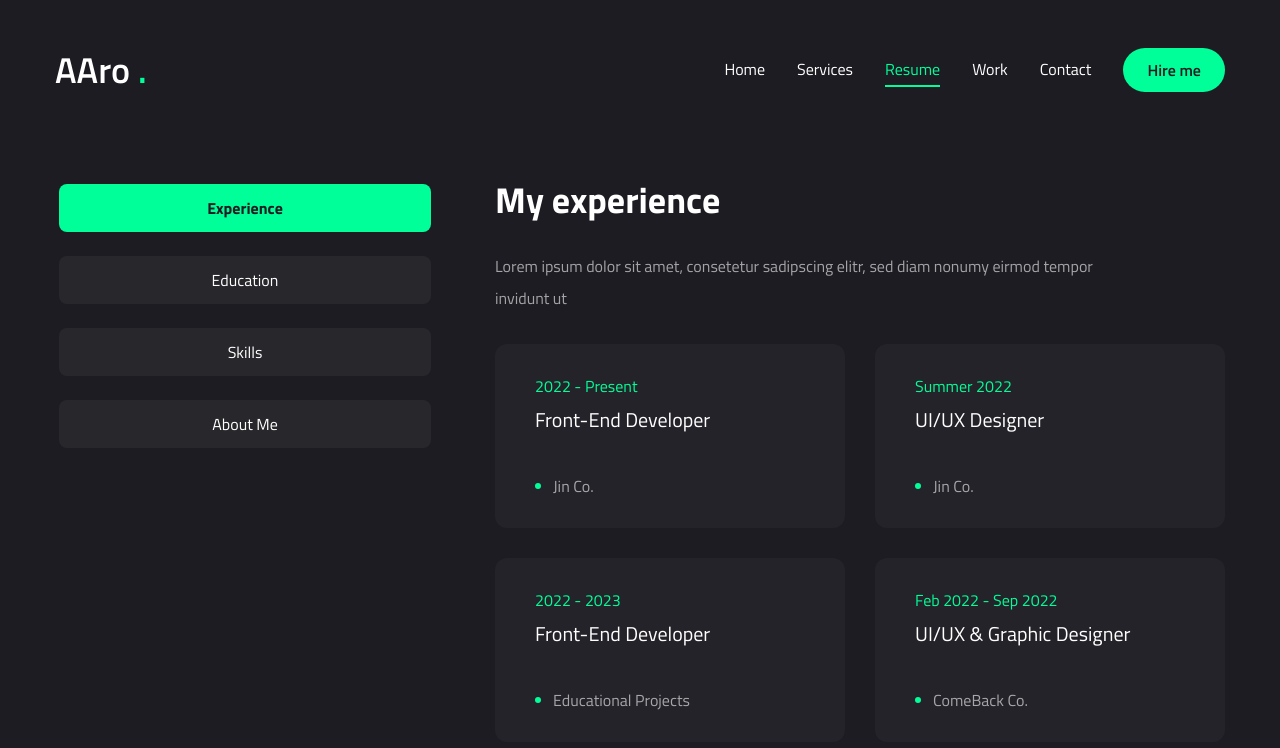
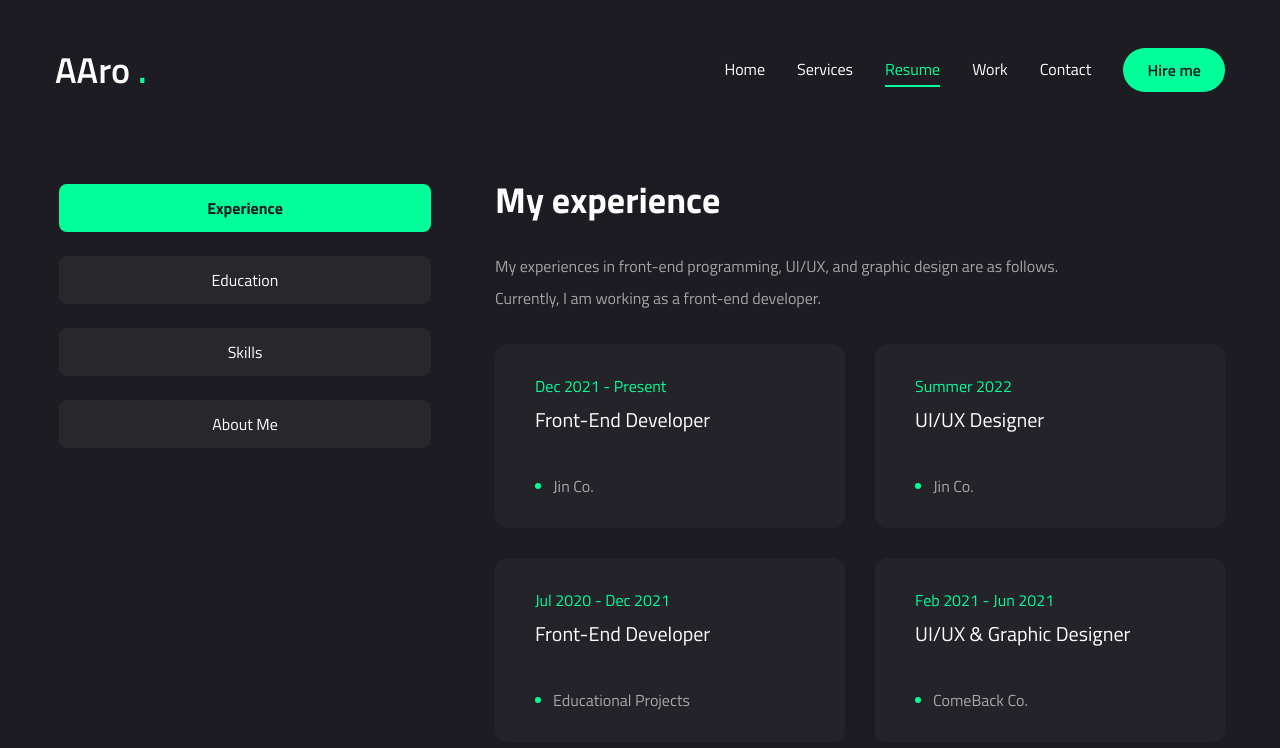
Before and after one commit to AAroRaad/portfolioWebsite, a Next.js app: page /resume in a window 1280 px wide. Shown: the top 748 px of the page. Built offline with nearby package versions, Linux system fonts and the light colour scheme.

Commit message:
update the resume

```diff
--- a/src/app/resume/page.tsx
+++ b/src/app/resume/page.tsx
@@ -12,7 +12,8 @@ import {
 const about = {
     title: "About me",
     description:
-      "Lorem ipsum dolor sit amet, consetetur sadipscing elitr, sed diam nonumy eirmod tempor invidunt ut",
+      "Passionate professional with diverse expertise and a strong background in Front-End Development. " +
+        "Dedicated to delivering high-quality results and open to remote and hybrid opportunities",
     info: [
       {
         fieldName: "Name",
@@ -58,13 +59,13 @@ const experience = {
   icon: "/assets/resume/badge.svg",
   title: "My experience",
   description:
-    "Lorem ipsum dolor sit amet, consetetur sadipscing elitr, " +
-    "sed diam nonumy eirmod tempor invidunt ut",
+    "My experiences in front-end programming, UI/UX, and graphic design are as follows. " +
+      "Currently, I am working as a front-end developer.",
   items: [
     {
       company: "Jin Co.",
       position: "Front-End Developer",
-      duration: "2022 - Present",
+      duration: "Dec 2021 - Present",
     },
     {
       company: "Jin Co.",
@@ -74,17 +75,17 @@ const experience = {
     {
       company: "Educational Projects",
       position: "Front-End Developer",
-      duration: "2022 - 2023",
+      duration: "Jul 2020 - Dec 2021",
     },
     {
       company: "ComeBack Co.",
       position: "UI/UX & Graphic Designer",
-      duration: "Feb 2022 - Sep 2022",
+      duration: "Feb 2021 - Jun 2021",
     },
     {
       company: "Jin Co.",
       position: "UI/UX & Graphic Designer",
-      duration: "2021 - 2022",
+      duration: "Feb 2020 - Jan 2021",
     },
   ],
 };
@@ -94,8 +95,9 @@ const education = {
   icon: "/assets/resume/cap.svg",
   title: "My education",
   description:
-    "Lorem ipsum dolor sit amet, consetetur sadipscing elitr, " +
-    "sed diam nonumy eirmod tempor invidunt ut",
+    "My field of study was Urban Planning, and I earned my bachelor's degree in this field. " +
+      "Then, I received extensive training, first in UI/UX and later in front-end programming, " +
+      "and I have completed many educational projects in these areas.",
   items: [
     {
       institution: "Online Course Platform",
@@ -129,8 +131,7 @@ const education = {
 const skills = {
   title: "My skills",
   description:
-    "Lorem ipsum dolor sit amet, consetetur sadipscing elitr, " +
-    "sed diam nonumy eirmod tempor invidunt ut",
+    "The skills I have learned during this time are as follows:",
   skillList: [
     {
       icon: <FaHtml5 />,
@@ -275,15 +276,18 @@ const Resume = () => {
                     {skills.description}
                   </h3>
                 </div>
-                <ul className="grid grid-cols-2 sm:grid-cols-3 md:grid-cols-4 gap-4 xl:gap-[30px]">
+                <ul className="grid grid-cols-2 sm:grid-cols-3 md:grid-cols-4 gap-4 xl:gap-[30px] mb-10 md:mb-0">
                   {skills.skillList.map((skill, index) => {
                     return (
                       <li key={index}>
                         <TooltipProvider delayDuration={100}>
                           <Tooltip>
-                            <TooltipTrigger className="w-full h-[150px] bg-[#232329] rounded-xl flex justify-center items-center group">
+                            <TooltipTrigger className="w-full h-[150px] bg-[#232329] rounded-xl flex flex-col gap-4 lg:gap-0 lg:flex-row justify-center items-center group">
                               <div className="text-6xl group-hover:text-accent transition-all duration-300">
                                 {skill.icon}
+                              </div>
+                              <div className='text-lg group-hover:text-accent transition-all duration-300 lg:hidden capitalize'>
+                                {skill.name}
                               </div>
                             </TooltipTrigger>
                             <TooltipContent>
@@ -302,7 +306,7 @@ const Resume = () => {
               <div className='flex flex-col gap-[30px]'>
                 <h3 className='text-4xl font-bold'>{about.title}</h3>
                 <p className='max-w-[600px] text-white/60 mx-auto xl:mx-0'>{about.description}</p>
-                <ul className='grid grid-cols-1 xl:grid-cols-2 gap-y-6 max-w-[620px] mx-auto xl:mx-0'>
+                <ul className='grid grid-cols-1 xl:grid-cols-2 gap-y-6 max-w-[620px] mx-auto xl:mx-0 mb-10 xl:mb-0'>
                   {about.info.map((item, index) => {
                     return (
                         <li key={index} className='flex items-center justify-center xl:justify-start gap-4'>
```
